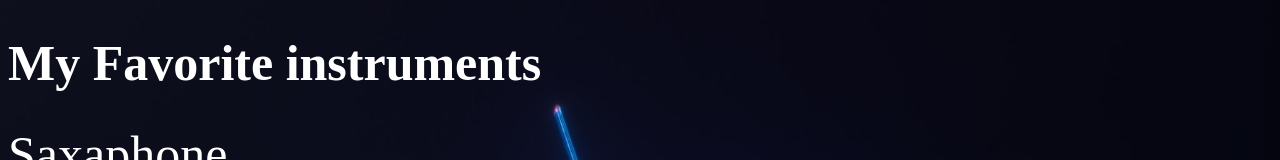
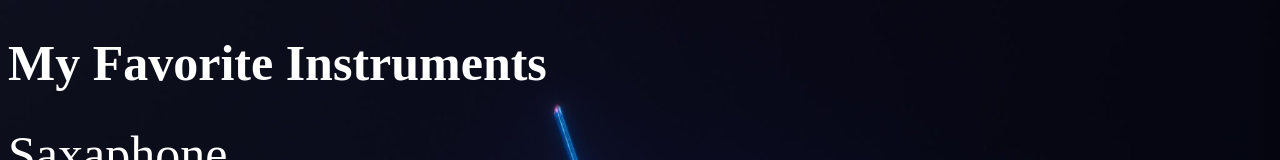
Before and after one commit to JavaWava1500/javawava1500.github.io, a plain HTML site: page index.html in a window 1280 px wide. Shown: the top 160 px of the page. Drawn offline with Linux system fonts and the light colour scheme.

Commit message:
final changes

```diff
--- a/index.html
+++ b/index.html
@@ -5,7 +5,7 @@
         <meta charset="utf-8">
         <link href="style.css" rel="stylesheet">
     </head>
-           <h1>My Favorite instruments</h1>
+           <h1>My Favorite Instruments</h1>
     <body>
 
     <a href="./Sax.html">Saxaphone</a>
```
